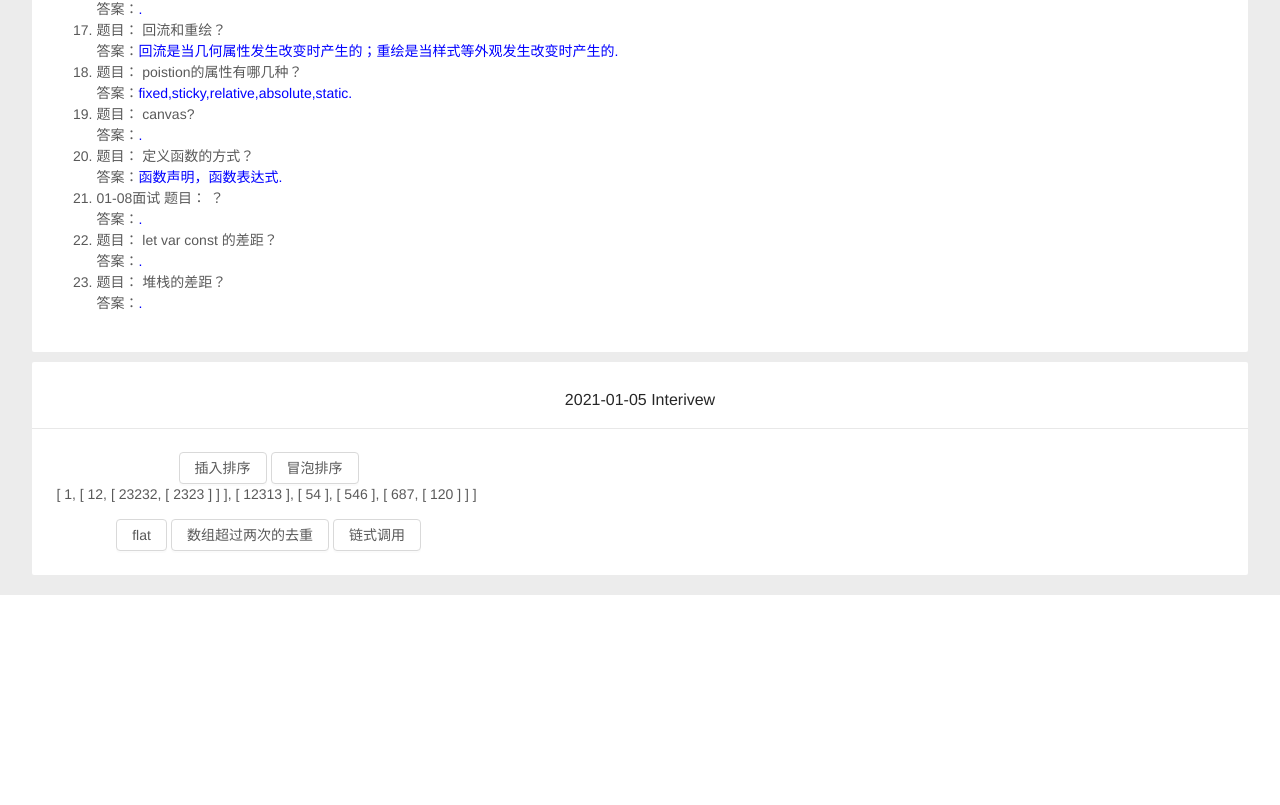
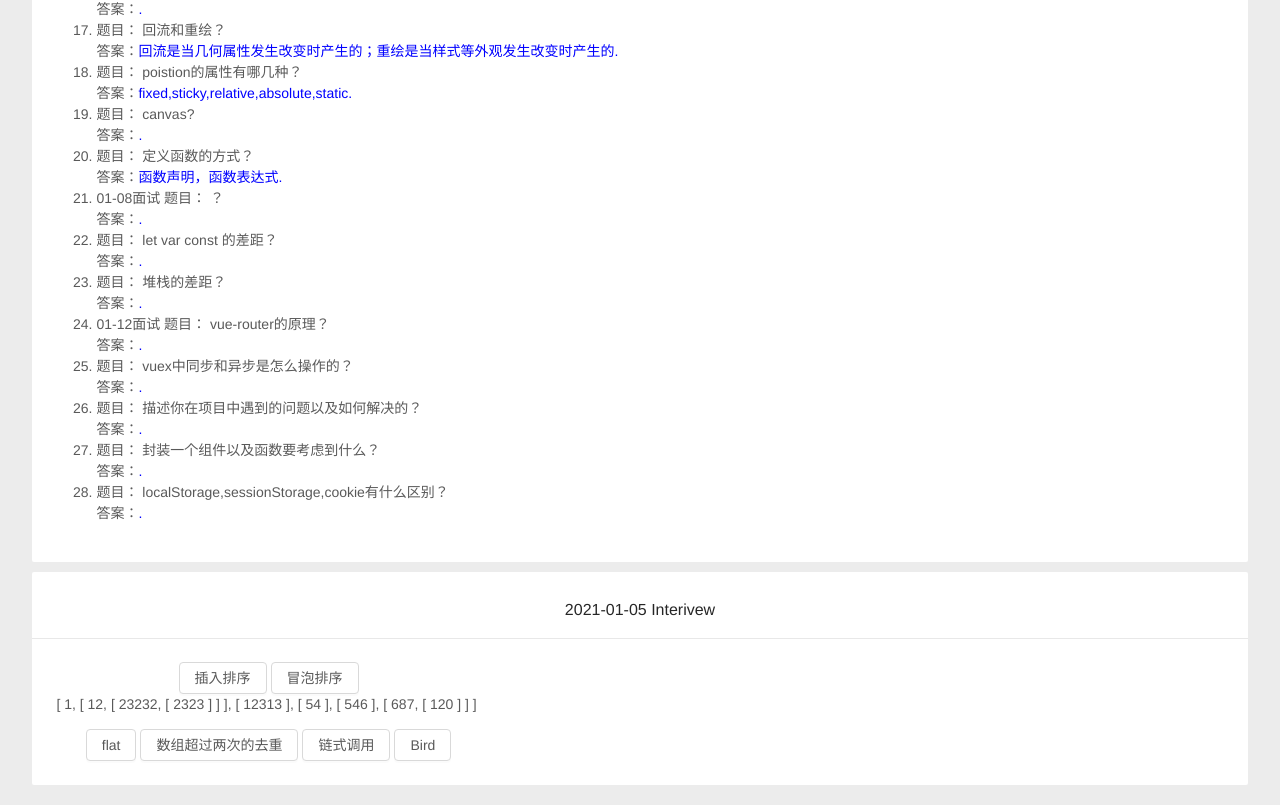
Before and after one commit to jackluotong/vue_project, a Vue app: page /January in a window 1280 px wide. Shown: the part 833-1638 px from the top of the page. Before the commit the page ends 1428 px from the top, so only its background shows below. Built offline with nearby package versions, Linux system fonts and the light colour scheme.

Commit message:
add new part for interview knowledge.

```diff
--- a/src/components/Interview/January.vue
+++ b/src/components/Interview/January.vue
@@ -34,6 +34,7 @@
           <a-button @click='flat()'>flat</a-button>
           <a-button @click='deleteIt()'>数组超过两次的去重</a-button>
           <a-button @click='chained()'>链式调用</a-button>
+          <a-button @click='bird()'>Bird</a-button>
         </div>
       </a-card>
     </div>
@@ -68,6 +69,13 @@ export default {
         { title: '01-08面试', name: ' ？', answer: '' },
         { name: 'let var const 的差距？', answer: '' },
         { name: '堆栈的差距？', answer: '' },
+        { title: '01-12面试', name: ' vue-router的原理？', answer: '' },
+        { name: 'vuex中同步和异步是怎么操作的？', answer: '' },
+        { name: '描述你在项目中遇到的问题以及如何解决的？', answer: '' },
+        { name: '封装一个组件以及函数要考虑到什么？', answer: '' },
+        { name: 'localStorage,sessionStorage,cookie有什么区别？', answer: '' },
+
+
       ],
       array: [1, [12, [23232, [2323]]], [12313], [54], [546], [687, [120]]],
       afterValue: '',
@@ -195,6 +203,21 @@ export default {
       let array = [1, 11, 11, 1, 1, 22, 22, 222, 22, 3, 3, 4, 3]
       this.deleteIt(array)
     },
+    bird:function(){
+      function Bird(name){
+        this.name=name;
+        this.run=function(){
+          console.log('${name},run');
+          return this;
+        }
+        this.eat=function(){
+          console.log('${name},eat');
+          return this;
+        }
+      }
+      let bird=new Bird('jack')
+      bird.run().eat()
+    },
 
   }
 }
```
Also changed, not shown: src/assets/test.html (+18 -0 lines).
